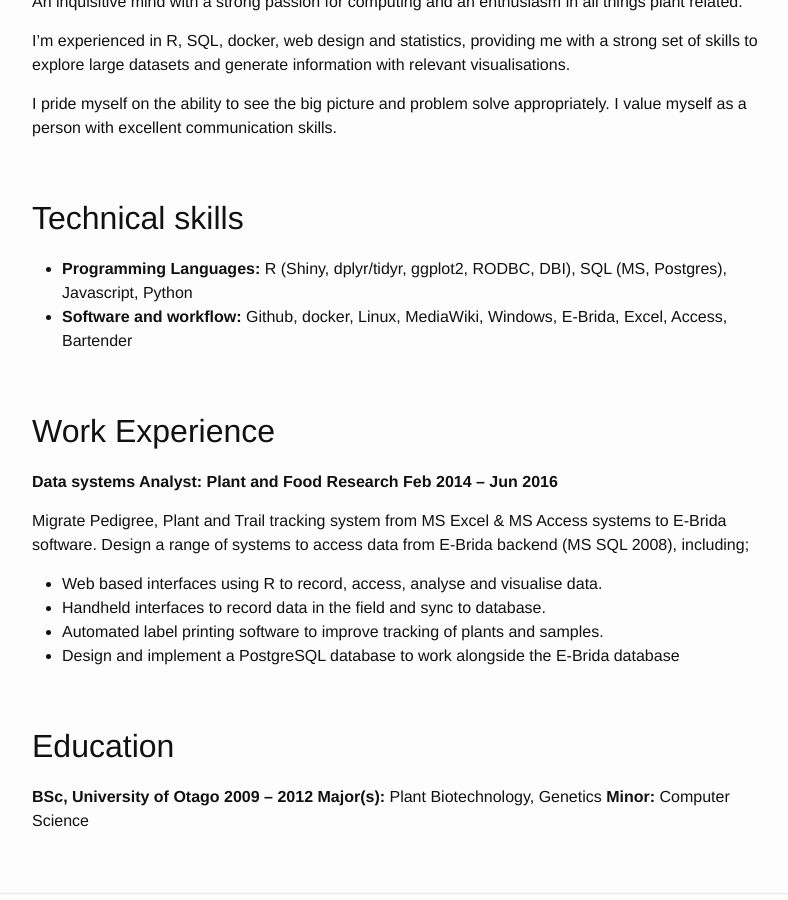
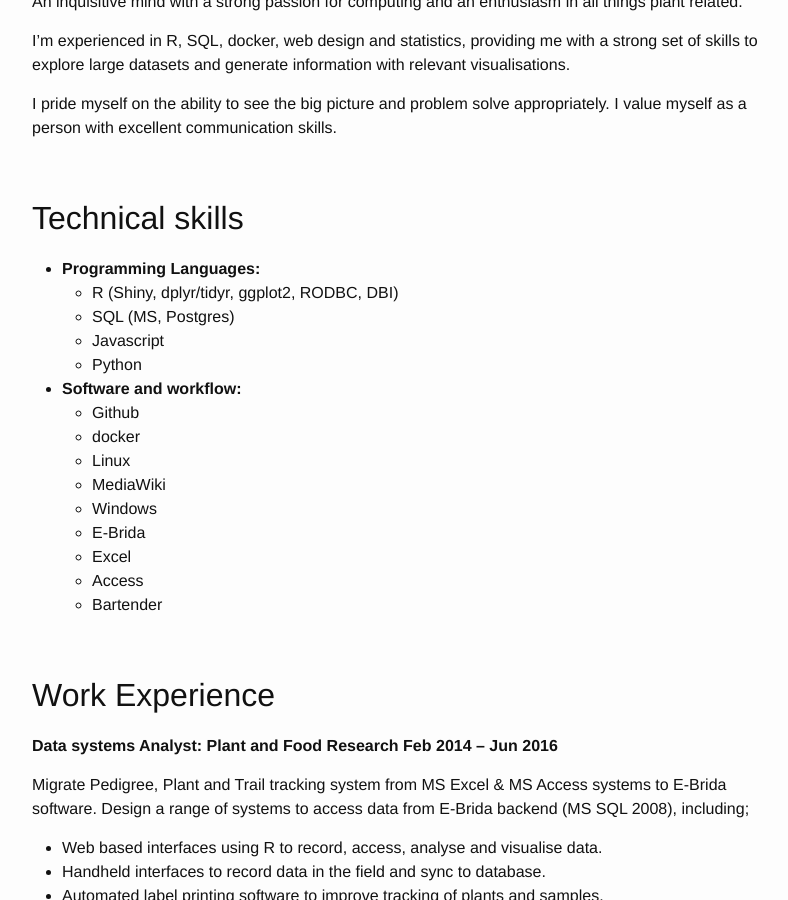
Before and after one commit to vnniyB/vnniyb.github.io, a Jekyll site: the page built from cv.md, in a window 1280 px wide and 900 px high, scrolled down 315 px. Shown: the whole window, without its empty margins (238-1026 px from the left). Built offline with Jekyll 4.4.1, drawn with Linux system fonts in a browser that asks for light colours.

```diff
--- a/cv.md
+++ b/cv.md
@@ -24,8 +24,22 @@
 Technical skills
 -----------------------
 
-+ **Programming Languages:** R (Shiny, dplyr/tidyr, ggplot2, RODBC, DBI), SQL (MS, Postgres), Javascript, Python
-+ **Software and workflow:** Github, docker, Linux, MediaWiki, Windows, E-Brida, Excel, Access, Bartender
++ **Programming Languages:**
+  + R (Shiny, dplyr/tidyr, ggplot2, RODBC, DBI)
+  + SQL (MS, Postgres)
+  + Javascript
+  + Python
+
++ **Software and workflow:**
+  + Github
+  + docker
+  + Linux
+  + MediaWiki
+  + Windows
+  + E-Brida
+  + Excel
+  + Access
+  + Bartender
 
 <br>
 
```
